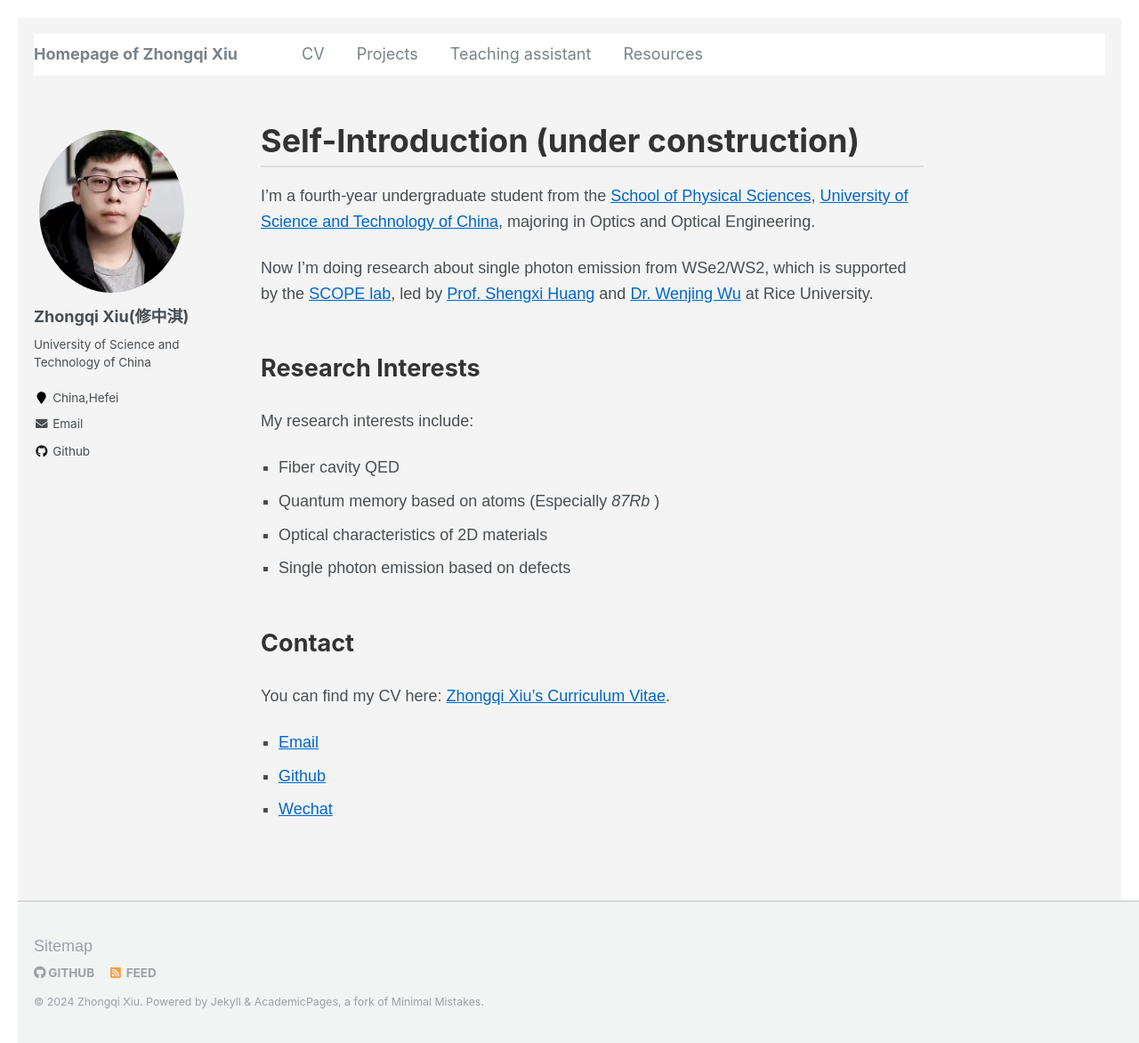
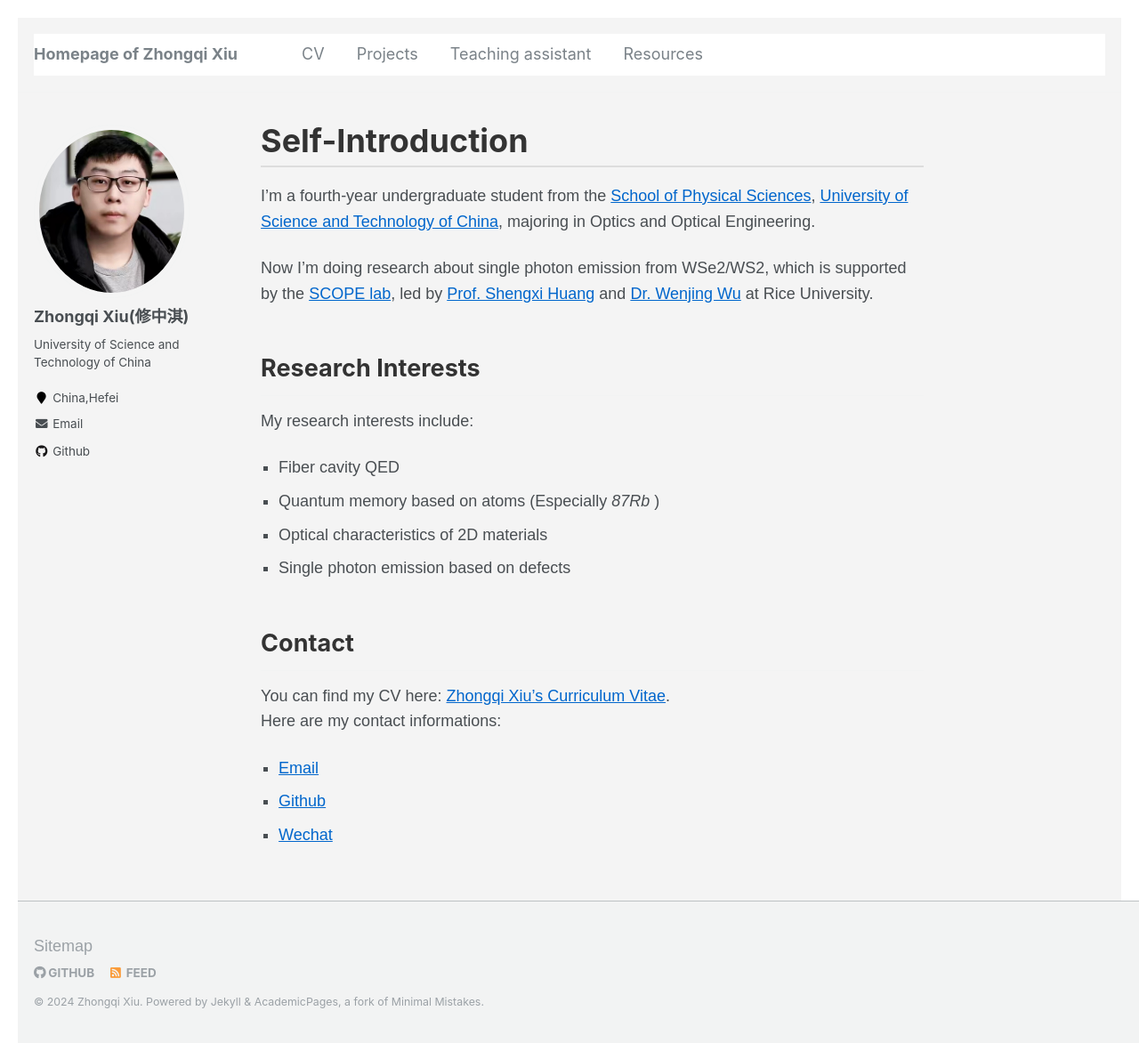
Before and after one commit to k-telux/k-telux.github.io, a Jekyll site: the page built from _pages/about.md, in a window 1280 px wide and 1172 px high. Shown: the whole window at 89% size. Built offline with Jekyll 4.4.1, drawn with Linux system fonts in a browser that asks for light colours.

Commit message:
Update about.md

```diff
--- a/_pages/about.md
+++ b/_pages/about.md
@@ -1,6 +1,6 @@
 ---
 permalink: /
-title: "Self-Introduction (under construction)"
+title: "Self-Introduction "
 excerpt: "About me"
 author_profile: true
 redirect_from:
@@ -24,9 +24,9 @@ My research interests include:
 
 ## Contact
 
-You can find my CV here: [Zhongqi Xiu's Curriculum Vitae](../assets/Curriculum_Vitae.pdf).
+You can find my CV here: [Zhongqi Xiu's Curriculum Vitae](../assets/Curriculum_Vitae.pdf).<br>
+Here are my contact informations:
 
-
-- [Email](mailto:xzqtelux@mail.ustc.edu.cn)
+- [Email](xzqtelux@mail.ustc.edu.cn)
 - [Github](https://github.com/k-telux)
 - [Wechat](../images/wechat.jpg)
```
